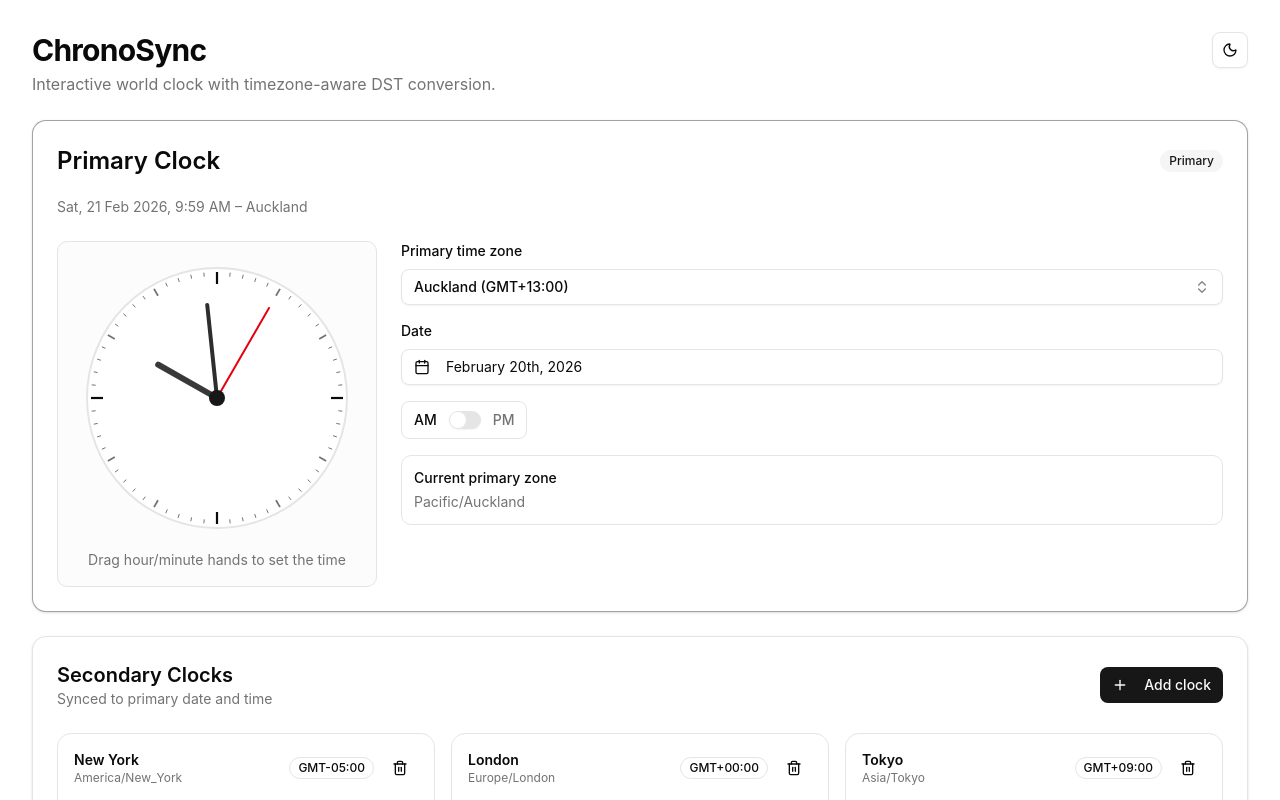
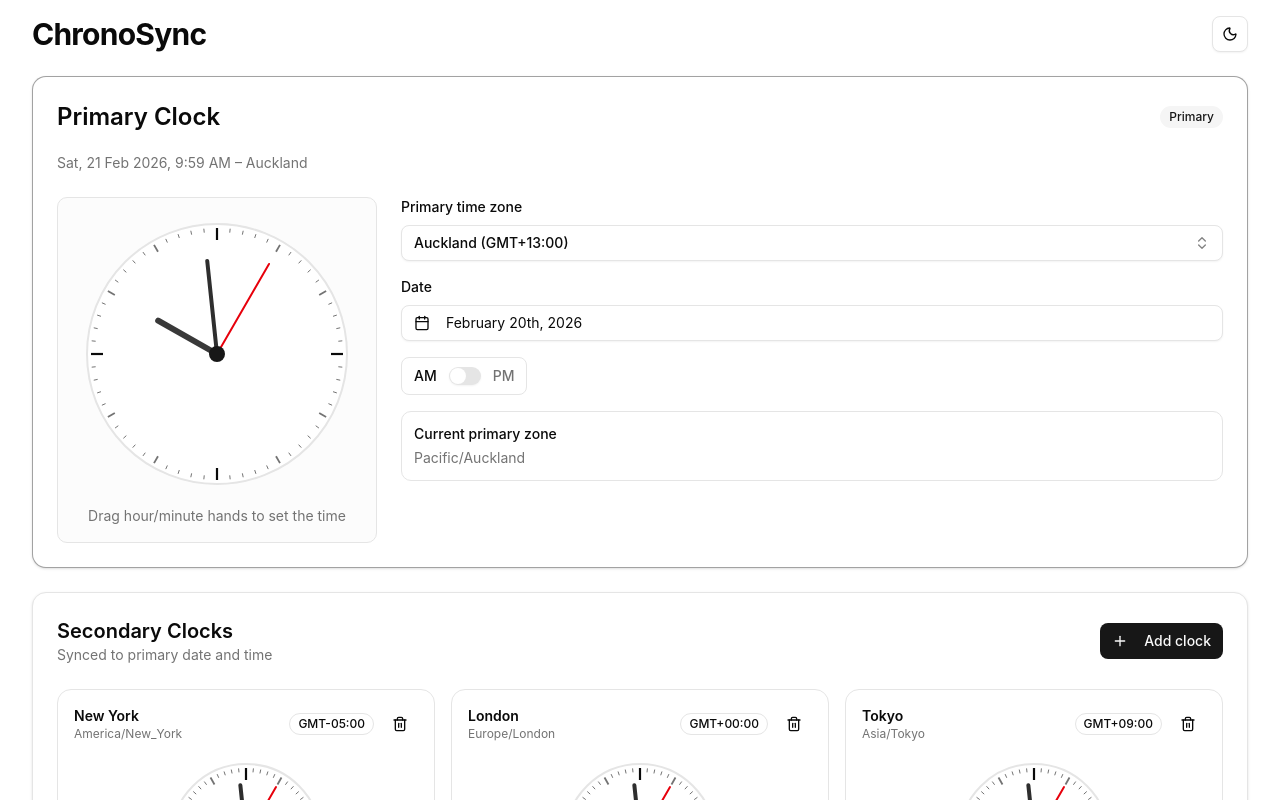
Before and after one commit to ravirupeliya/chronosync, a React (Vite) app in the folder ChronoSync/: page / in a window 1280 px wide. Shown: the top 800 px of the page. Built offline with nearby package versions, Linux system fonts and the light colour scheme.

Commit message:
Reduce top padding and remove subheader

```diff
--- a/ChronoSync/src/App.tsx
+++ b/ChronoSync/src/App.tsx
@@ -142,12 +142,9 @@ function App() {
 
   return (
     <main className="min-h-screen bg-background">
-      <div className="mx-auto flex w-full max-w-7xl flex-col gap-6 p-4 md:p-6 lg:p-8">
-        <header className="flex items-start justify-between gap-4">
-          <div className="space-y-1">
-            <h1 className="text-3xl font-bold tracking-tight">ChronoSync</h1>
-            <p className="text-muted-foreground">Interactive world clock with timezone-aware DST conversion.</p>
-          </div>
+      <div className="mx-auto flex w-full max-w-7xl flex-col gap-6 px-4 pb-4 pt-2 md:px-6 md:pb-6 md:pt-3 lg:px-8 lg:pb-8 lg:pt-4">
+        <header className="flex items-center justify-between gap-4">
+          <h1 className="text-3xl font-bold tracking-tight">ChronoSync</h1>
           <Button
             variant="outline"
             size="icon"
```
